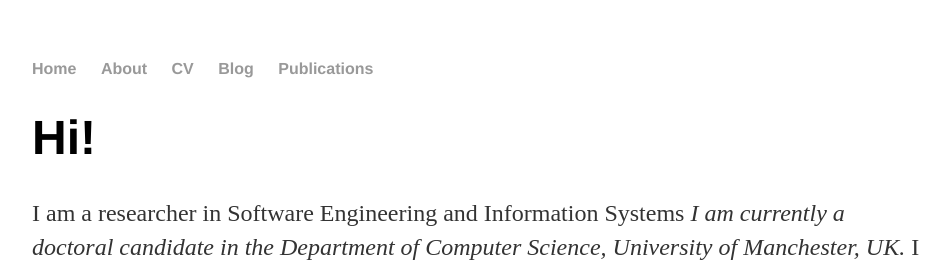
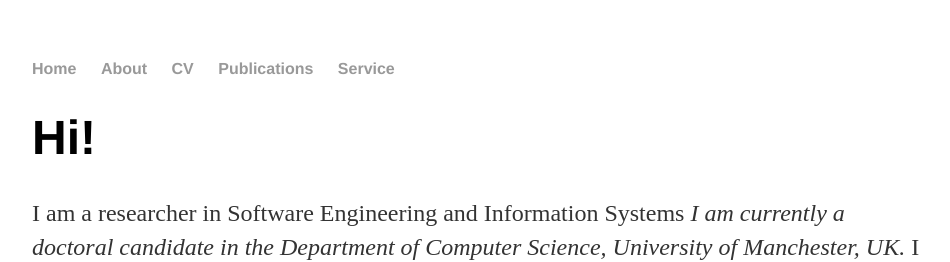
Before and after one commit to lepebina/lepebina.github.io, a Jekyll site: the page built from index.html, in a window 1280 px wide. Shown: the top 262 px of the page, without its empty margins (160-1110 px from the left). Built offline with Jekyll 4.4.1, drawn with Linux system fonts in a browser that asks for light colours.

Commit message:
Update default.html

```diff
--- a/_layouts/default.html
+++ b/_layouts/default.html
@@ -11,8 +11,8 @@
 	        		<li><a href="/">Home</a></li>
 		        	<li><a href="/about">About</a></li>
 	        		<li><a href="/cv">CV</a></li>
-	        		<li><a href="/blog">Blog</a></li>
 				<li><a href="/publications">Publications</a></li>
+				<li><a href="/service">Service</a></li>
 	    		</ul>
 			</nav>
 			<div class="container">
```
